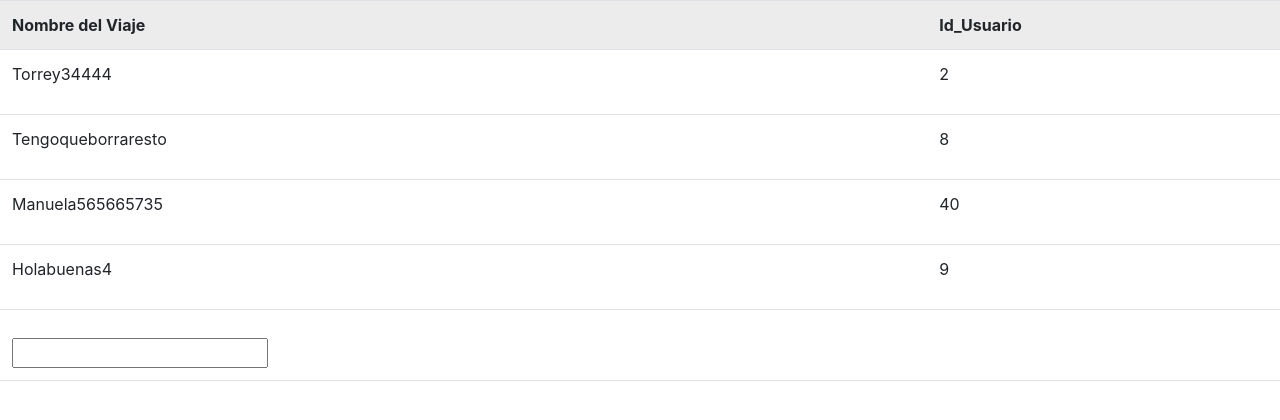
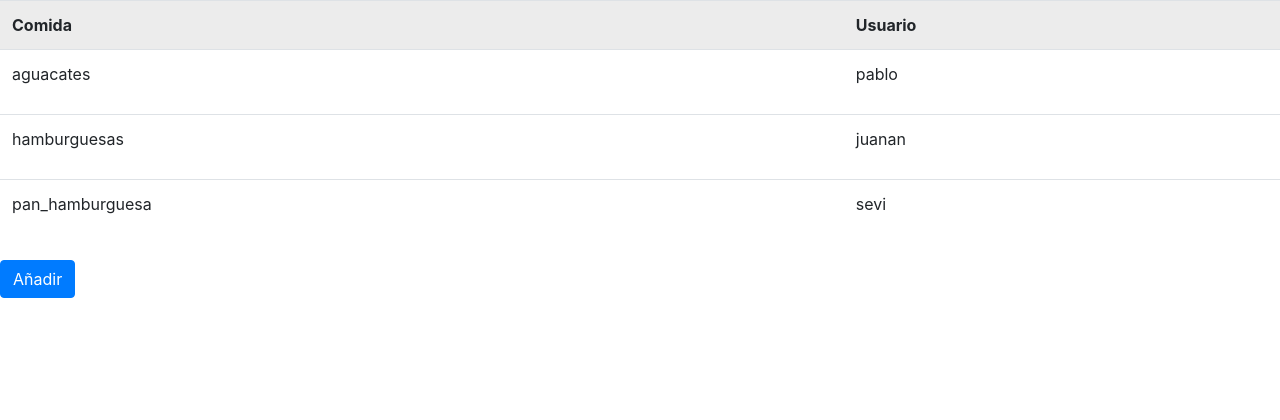
Before and after one commit to gaonispildoras/TablaDinamica, a PHP site: page /tabla.php in a window 1280 px wide. Shown: the top 420 px of the page. Run offline with PHP 8.4, Linux system fonts and the light colour scheme; data comes from the database, SQL or seed files in the repository; some libraries are stand-ins or nearby versions.

Commit message:
Se añade el botón de añadir a las tablas

```diff
--- a/intento_tabla/intento 2/tabla.php
+++ b/intento_tabla/intento 2/tabla.php
@@ -1,7 +1,7 @@
 <?php
 include("../conexion.php");
 
-$sql="SELECT nombre_viaje, id_usuario FROM viajes";
+$sql="SELECT comida, usuarios FROM prueba";
 $query=mysqli_query($conexion, $sql);
 ?>
 
@@ -11,6 +11,7 @@ $query=mysqli_query($conexion, $sql);
     <meta charset="UTF-8">
     <meta name="viewport" content="width=device-width, initial-scale=1.0">
     <title>Document</title>
+    <script src="app.js"></script>
     <script src="https://cdn.jsdelivr.net/npm/@popperjs/core@2.5.4/dist/umd/popper.min.js" integrity="sha384-q2kxQ16AaE6UbzuKqyBE9/u/KzioAlnx2maXQHiDX9d4/zp8Ok3f+M7DPm+Ib6IU" crossorigin="anonymous"></script>
     <script src="https://cdn.jsdelivr.net/npm/bootstrap@5.0.0-beta1/dist/js/bootstrap.min.js" integrity="sha384-pQQkAEnwaBkjpqZ8RU1fF1AKtTcHJwFl3pblpTlHXybJjHpMYo79HY3hIi4NKxyj" crossorigin="anonymous"></script>
     <link rel="stylesheet" href="https://stackpath.bootstrapcdn.com/bootstrap/4.3.1/css/bootstrap.min.css" integrity="sha384-ggOyR0iXCbMQv3Xipma34MD+dH/1fQ784/j6cY/iJTQUOhcWr7x9JvoRxT2MZw1T" crossorigin="anonymous">
@@ -33,7 +34,9 @@ $query=mysqli_query($conexion, $sql);
                     var input = $("#i_"+id3).val();
                     var usuario = $("#u_"+id3).text();
 
-                    $("#mostrar").hide();
+                    console.log(id3);
+                    console.log(input);
+                    console.log(usuario);
 
                     $("#p_"+id3).hide();
                     $("#i_"+id3).show();
@@ -41,8 +44,9 @@ $query=mysqli_query($conexion, $sql);
                     $("#i_"+id3).on("blur", function(){
                         $("#i_"+id3).hide();
 
+                        $("#p_"+id3).text(input);
                         $("#p_"+id3).show();
-                        $("#p_"+id3).text(input);
+
 
                         var enlace="update.php?input="+input+"&usuario="+usuario+" ";
                         $("#resultado").load(enlace);
@@ -50,67 +54,62 @@ $query=mysqli_query($conexion, $sql);
 
                 }
 
-                /*else if(!target.closest('.input' && ".input_viaje").length && $('.input' && ".input_viaje").is(":visible")) {
-                    $(".input_viaje").hide();
+        });
+        var i = 0;
+        $("#añadir").click(function(){
+            i++;
+            var prueba1 = '<tr>'+ '<td><p id="p_nuevo'+i+'"></p> <input id="input_nuevo'+i+'" type="text"></td>' + '<td></td>' + '<tr>';
+            $("#p_nuevo").hide();
+            $("table").append(prueba1);
 
-                    $(".p_viaje").show();
-                    $("#p_"+id3).text(input);
+        });
+        $(document).click(function(){
+            var i_nuevo = $("#input_nuevo"+i).val();
 
-                    console.log(input);
+            $("#input_nuevo"+i).on("change", function(){
+                $("#p_nuevo"+i).text(i_nuevo);
+                $("#input_nuevo"+i).hide();
+                $("#p_nuevo"+i).show();
+                var usuario2="pablo";
+                var enlace="insert.php?input_nuevo="+i_nuevo+"&usuario_nuevo="+usuario2+" ";
+                $("#resultado").load(enlace);
 
-                }*/
-                /*else{
-                    if(!target.closest('.input' && ".input_viaje").length && $('.input' && ".input_viaje").is(":visible")) { // SI CLICO EN OTRO LADO, ESCONDE EL INPUT Y ENSEÑA EL P
+            });
 
-                        $(".input_viaje").hide();
-
-                        $(".p_viaje").show();
-                        $("#p_"+id3).text(input);
+        });
 
 
-                    }
 
-                }
-        });*/
-        });
+
     });
+
 
 </script>
 
-    <table class="table table-hover">
+    <table class="table table-hover" id="">
         <tr>
-            <th>Nombre del Viaje</th>
-            <th>Id_Usuario</th>
+            <th>Comida</th>
+            <th>Usuario</th>
         </tr>
 <?php
 $k=1;
 while($array=mysqli_fetch_array($query)){
 ?>
 <div id="resultado"></div>
+
         <tr>
-            <td><p class="p_viaje" id="p_<?php echo $k; ?>"><?php echo $array["nombre_viaje"];?></p><input type="text" id="i_<?php echo $k; ?>"  class="input_viaje" value="<?php echo $array["nombre_viaje"];?>"></td>
-            <td><p id="u_<?php echo $k; ?>" value="<?php echo $array["id_usuario"];?>"><?php echo $array["id_usuario"];?></p></td>
+            <td><p class="p_viaje" id="p_<?php echo $k; ?>"><?php echo $array["comida"];?></p><input type="text" id="i_<?php echo $k; ?>"  class="input_viaje" value="<?php echo $array["comida"];?>"></td>
+            <td><p id="u_<?php echo $k; ?>" value="<?php echo $array["usuarios"];?>"><?php echo $array["usuarios"];?></p></td>
         </tr>
 <?php
 $k=$k+1;
 }
 ?>
-        <tr>
-            <td class="" height="35"><p id="mostrar"></p><input class="input" type="text"></td>
-            <td class="" height="35"></td>
-
-        </tr>
-
-        <tr>
-            <td><script>/*while($(".input").val().length<=0){
-
-                }*/
-            </script></td>
-            <td></td>
-        </tr>
 
     </table>
 
 
+    <button class="btn btn-primary" id="añadir">Añadir</button>
+
 </body>
 </html>
--- a/intento_tabla/intento 2/update.php
+++ b/intento_tabla/intento 2/update.php
@@ -1,10 +1,7 @@
 <?php
 include("../conexion.php");
 
-$sql="UPDATE viajes SET nombre_viaje = '$_GET[input]' WHERE id_usuario = $_GET[usuario]";
+$sql="UPDATE prueba SET comida = '$_GET[input]' WHERE usuarios = '$_GET[usuario]'";
 $consulta=mysqli_query($conexion, $sql);
 
-
-
-
 ?>
```
Also changed, not shown: intento_tabla/intento 2/insert.php (added, +10 -0 lines), intento_tabla/intento1/tabla.php (+5 -5 lines), intento_tabla/intento 2/app.js (added).
